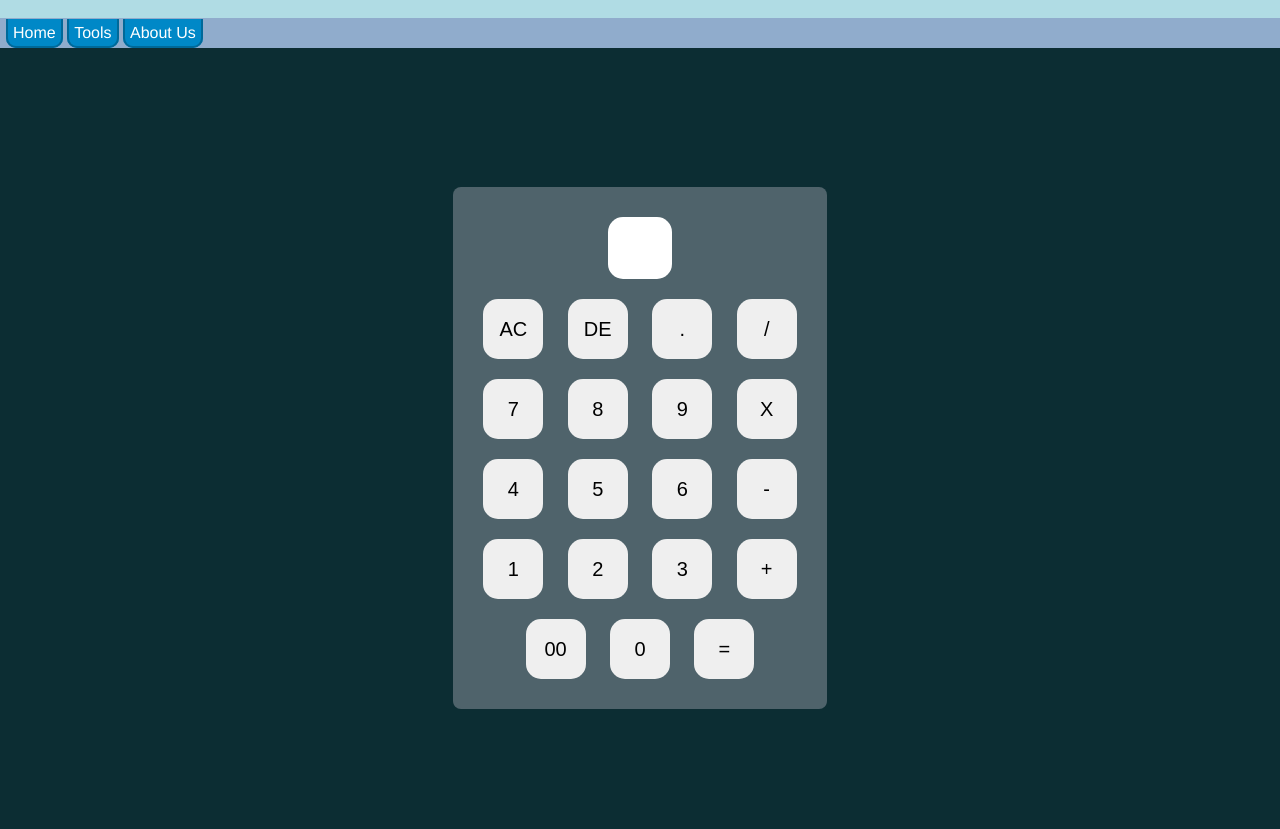
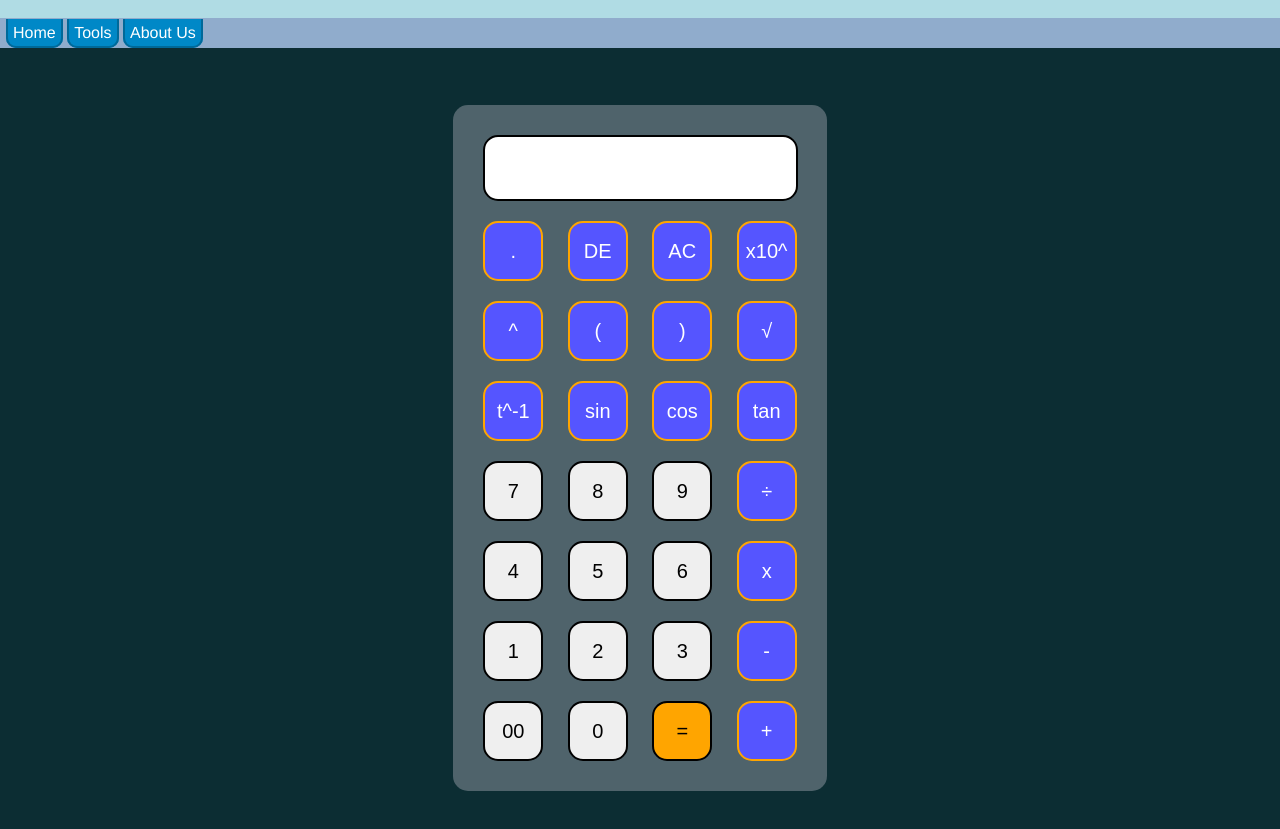
Before and after one commit to oxdzdb/CS3-Q2-3-Project, a plain HTML site: page calcTool.html in a window 1280 px wide. Shown: the part 59-888 px from the top of the page. Drawn offline with Linux system fonts and the light colour scheme.

Commit message:
add finished calculator

```diff
--- a/calcTool.html
+++ b/calcTool.html
@@ -21,36 +21,49 @@
 	<div class="calculator">
 		<form>
 			<div>
-				<input type="text" name="display">
+				<input type="text" name="display" id="inputBar">
 			</div>
 			<div>
-				<input type="button" value="AC">
-				<input type="button" value="DE">
-				<input type="button" value=".">
-				<input type="button" value="/">
+				<input type="button" value="." onclick="display.value += '.'" class="operator">
+				<input type="button" value="DE" onclick="display.value = display.value.toString().slice(0,-1)" class="operator">
+				<input type="button" value="AC" onclick="display.value = ' '" class="operator">
+				<input type="button" value="x10^" onclick="display.value += '*10**'" class="operator">
 			</div>
 			<div>
-				<input type="button" value="7">
-				<input type="button" value="8">
-				<input type="button" value="9">
-				<input type="button" value="X">
+				<input type="button" value="^" onclick="display.value += '**'" class="operator">
+				<input type="button" value="(" onclick="display.value += '('" class="operator">
+				<input type="button" value=")" onclick="display.value += ')'" class="operator">
+				<input type="button" value="√" onclick="display.value += 'Math.sqrt('" class="operator">
 			</div>
 			<div>
-				<input type="button" value="4">
-				<input type="button" value="5">
-				<input type="button" value="6">
-				<input type="button" value="-">
+				<input type="button" value="t^-1" onclick="display.value += 'Math.atan('" class="operator">
+				<input type="button" value="sin" onclick="display.value += 'Math.sin('" class="operator">
+				<input type="button" value="cos" onclick="display.value += 'Math.cos('" class="operator">
+				<input type="button" value="tan" onclick="display.value += 'Math.tan('" class="operator">
 			</div>
 			<div>
-				<input type="button" value="1">
-				<input type="button" value="2">
-				<input type="button" value="3">
-				<input type="button" value="+">
+				<input type="button" value="7" onclick="display.value += '7'">
+				<input type="button" value="8" onclick="display.value += '8'">
+				<input type="button" value="9" onclick="display.value += '9'">
+				<input type="button" value="÷" onclick="display.value += '/'" class="operator">
 			</div>
 			<div>
-				<input type="button" value="00">
-				<input type="button" value="0">
-				<input type="button" value="=">
+				<input type="button" value="4" onclick="display.value += '4'">
+				<input type="button" value="5" onclick="display.value += '5'">
+				<input type="button" value="6" onclick="display.value += '6'">
+				<input type="button" value="x" onclick="display.value += '*'" class="operator">
+			</div>
+			<div>
+				<input type="button" value="1" onclick="display.value += '1'">
+				<input type="button" value="2" onclick="display.value += '2'">
+				<input type="button" value="3" onclick="display.value += '3'">
+				<input type="button" value="-" onclick="display.value += '-'" class="operator">
+			</div>
+			<div>
+				<input type="button" value="00" onclick="display.value += '00'">
+				<input type="button" value="0" onclick="display.value += '0'">
+				<input type="button" value="=" class="equal" onclick="display.value = eval(display.value)">
+				<input type="button" value="+" onclick="display.value += '+'" class="operator">
 			</div>
 		</form>
 	</div>
--- a/script.js
+++ b/script.js
@@ -1,7 +1,3 @@
 /*
   do not forget to add comments and follow good coding standards
 */
-
-function moverSidebar() {
-  alert("yes");
-}
--- a/style.css
+++ b/style.css
@@ -199,7 +199,7 @@ section {
         transform: translateY(-50%);
 		background-color: #4F636B;
 		padding: 20px;
-		border-radius: 8px;
+		border-radius: 15px;
 		display: inline-block;
 }
 
@@ -212,6 +212,39 @@ section {
 	font-size: 20px;
 	color: #000000;
 	margin: 10px;
+	border: 2px solid #000000;
+}
+
+#inputBar {
+	width: 92%;
+	text-align: right;
+}
+
+form input.operator {
+	background-color: #5555FF;
+	color: #ffffff;
+	border: 2px solid #FFA500;
+}
+
+form input.equal {
+	background-color: #FFA500;
+}
+
+form input.equal:hover {
+	background-color: #FFAAAA;
+}
+
+form input.equal:active {
+	color: #000000;
+}
+
+form input:hover{
+	background-color: #333333;
+	color: #ffffff;
+}
+
+form input:active {
+	color: #000000;
 }
 
 .featImg {
```
